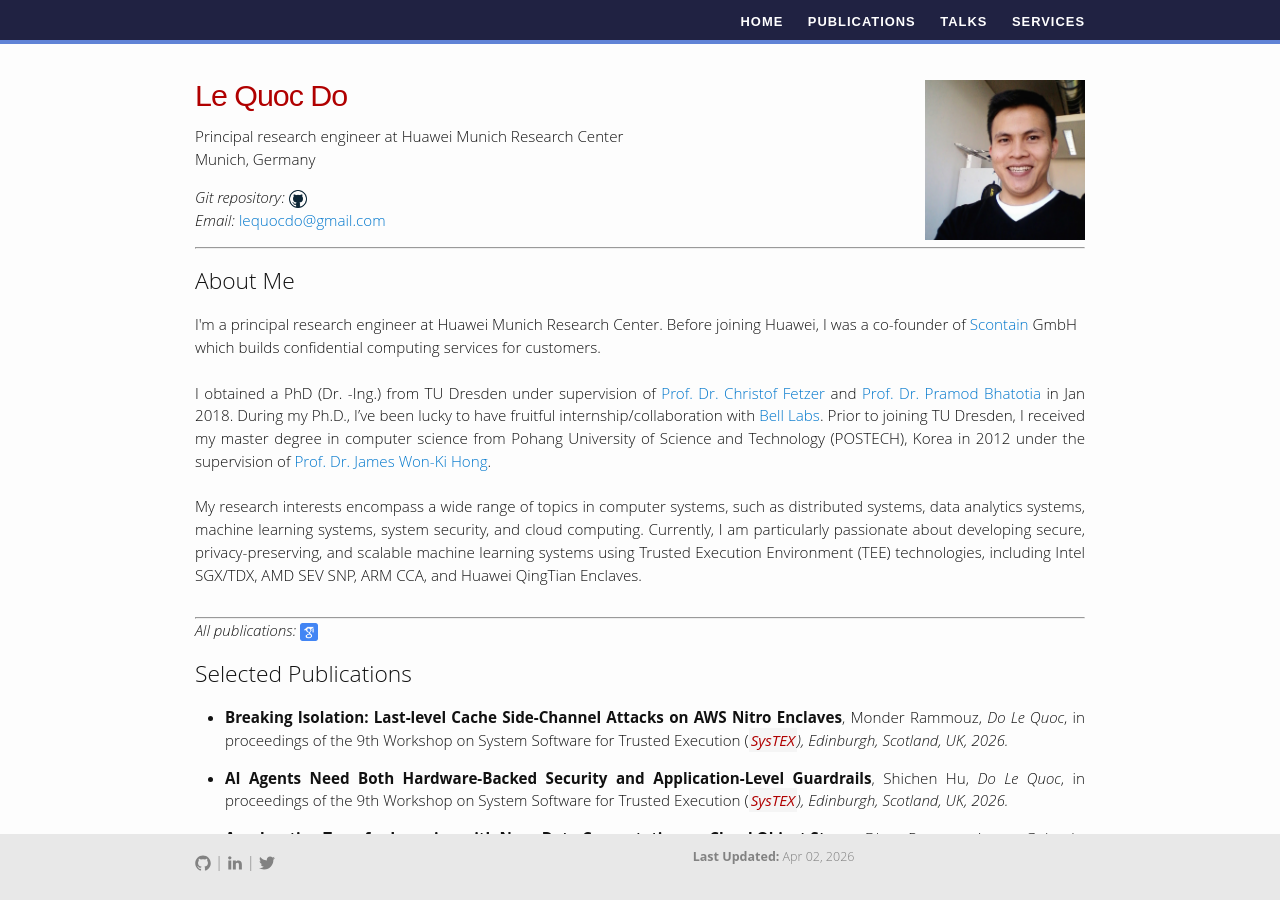
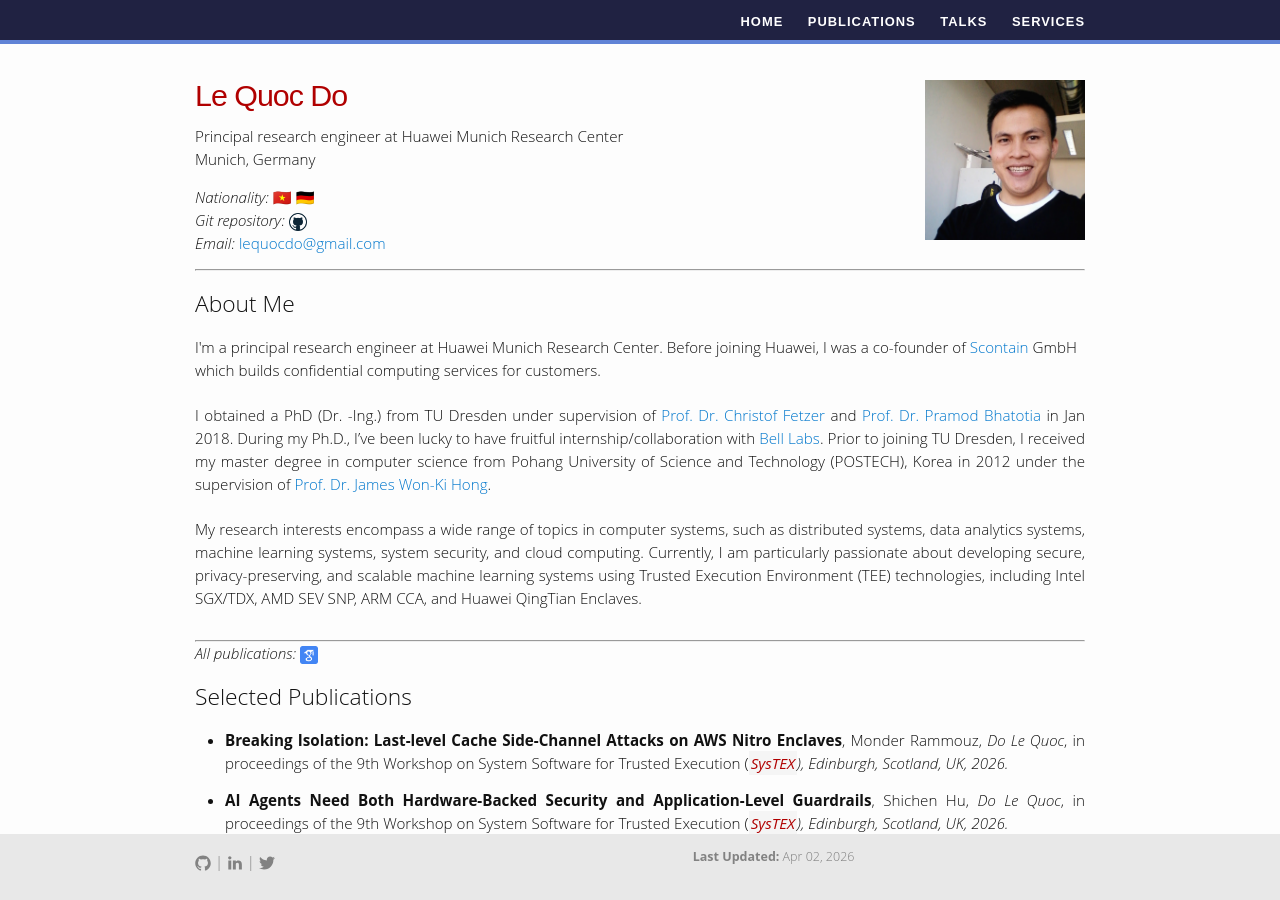
Before and after one commit to doflink/doflink.github.io, a Jekyll site: the page built from index.md, in a window 1280 px wide and 900 px high. Built offline with Jekyll 4.4.1, drawn with Linux system fonts in a browser that asks for light colours; our own code applies the rules of GitHub Pages for plain Markdown files.

Commit message:
add nationality flags (Vietnam, Germany) to index
Co-Authored-By: Claude Sonnet 4.6 <noreply@anthropic.com>

```diff
--- a/index.md
+++ b/index.md
@@ -9,6 +9,7 @@ Munich, Germany <br>
 
 
 <!-- <em>Curriculum Vitae: </em><a href="/files/CV_new.pdf" target="_blank">PDF</a>  <small>(September, 2017)</small> <br> -->
+<em>Nationality: </em>🇻🇳 🇩🇪 <br>
 <em>Git repository: </em><a href="https://github.com/doflink"> <img class="t0" width="2%" src="/images/github-icon.png" alt="github"></a><br>
 <!--<em>Email: </em><a href="mailto:do@scontain.com">do@scontain.com</a> <br> -->
 <em>Email: </em><a href="mailto:lequocdo@gmail.com">lequocdo@gmail.com</a> <br>
```
